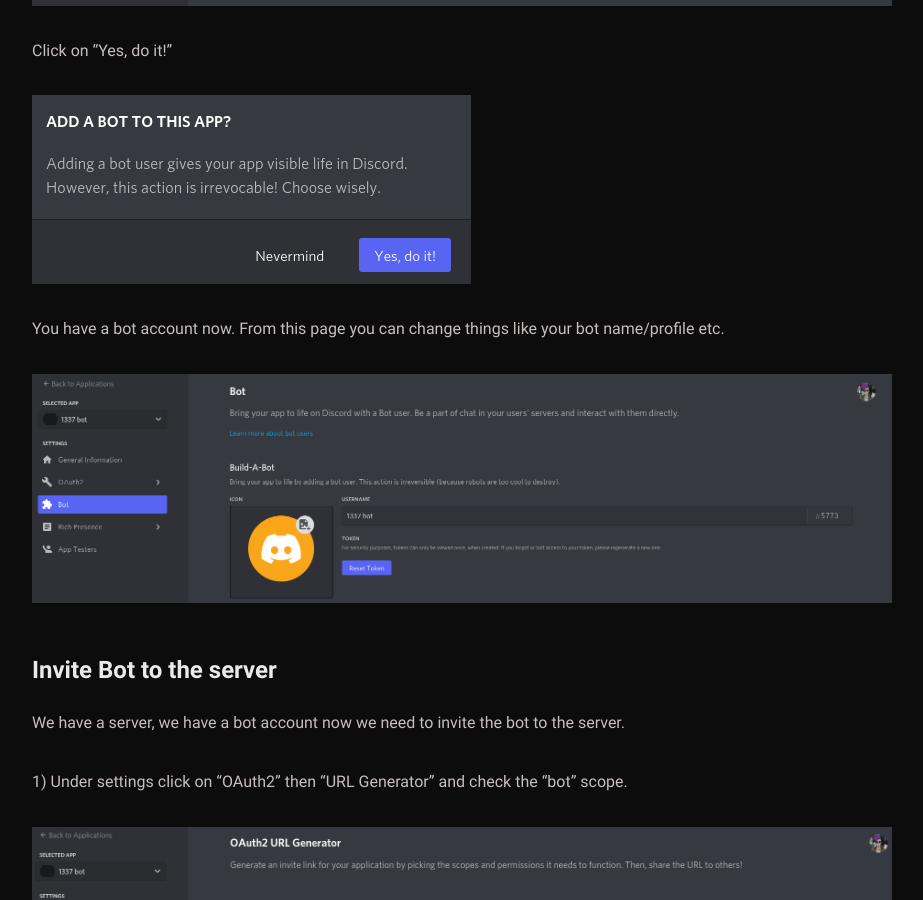
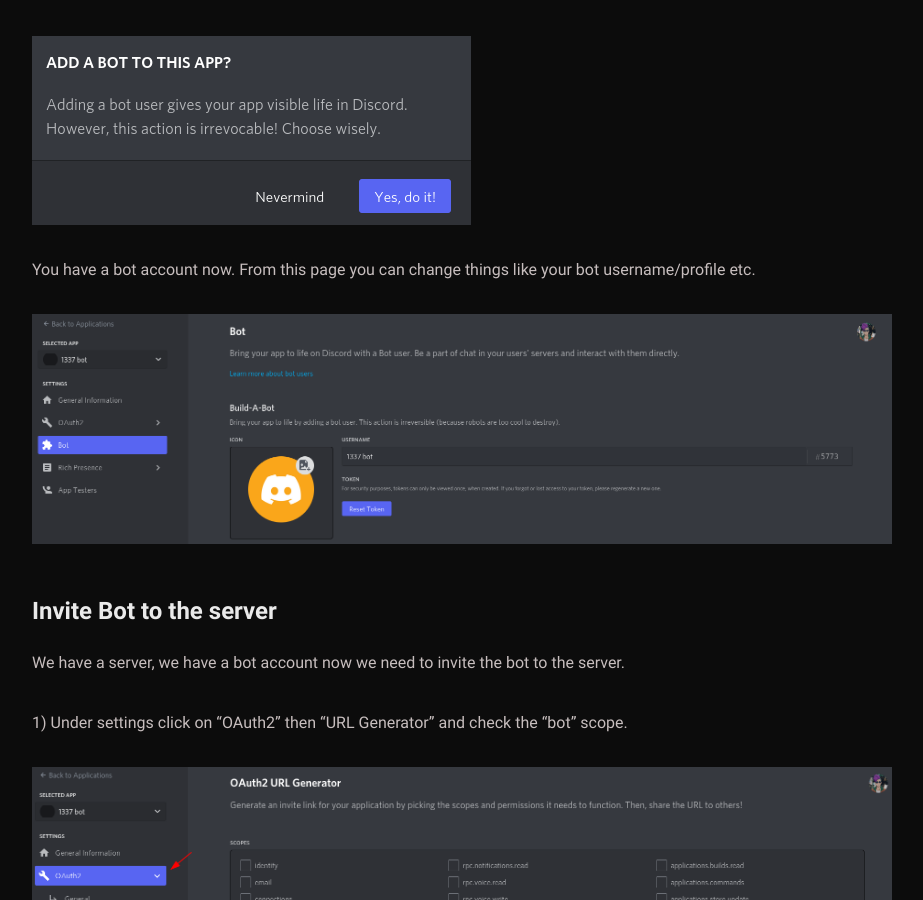
Before and after one commit to sh3llm4g1ck/sh3llm4g1ck.github.io, a Jekyll site: the page built from _posts/python-discord.py-bot-setup/2022-05-06-python-discord.py-bot-setup.md, in a window 1280 px wide and 900 px high, scrolled down 4639 px. Shown: the whole window, without its empty margins (178-1101 px from the left). Built offline with Jekyll 4.4.1, drawn with Linux system fonts in a browser that asks for light colours; some of the changed text lies outside the part shown.

Commit message:
Update 2022-05-06-python-discord.py-bot-setup.md

```diff
--- a/_posts/python-discord.py-bot-setup/2022-05-06-python-discord.py-bot-setup.md
+++ b/_posts/python-discord.py-bot-setup/2022-05-06-python-discord.py-bot-setup.md
@@ -53,7 +51,7 @@ Click on "Yes, do it!"
 
 ![](https://raw.githubusercontent.com/sh3llm4g1ck/sh3llm4g1ck.github.io/main/_posts/python-discord.py-bot-setup/images/9.png)
 
-You have a bot account now. From this page you can change things like your bot name/profile etc.
+You have a bot account now. From this page you can change things like your bot username/profile etc.
 
 ![](https://raw.githubusercontent.com/sh3llm4g1ck/sh3llm4g1ck.github.io/main/_posts/python-discord.py-bot-setup/images/10.png)
 
```
Also changed, not shown: other parts of _posts/python-discord.py-bot-setup/2022-05-06-python-discord.py-bot-setup.md (+0 -2 lines).
